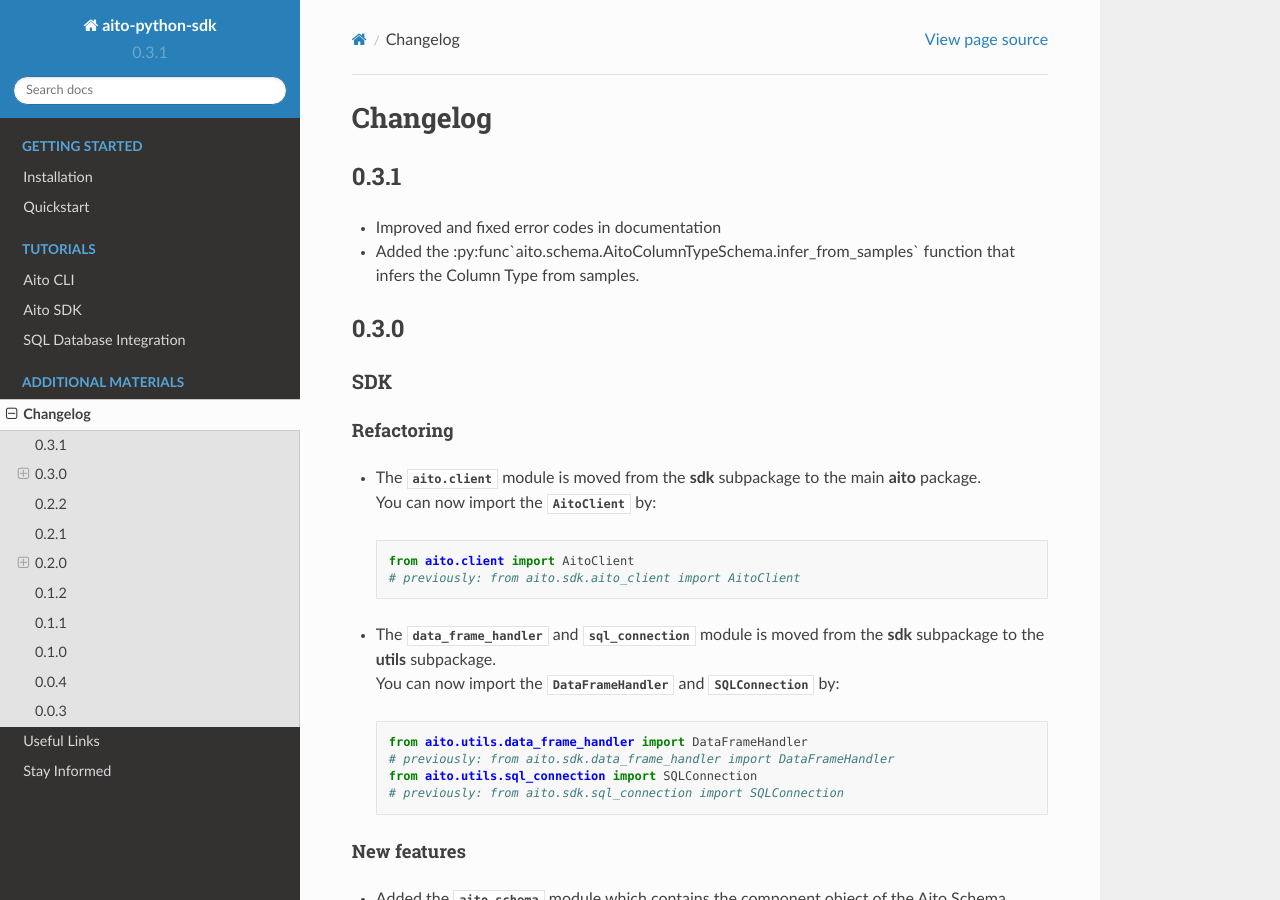
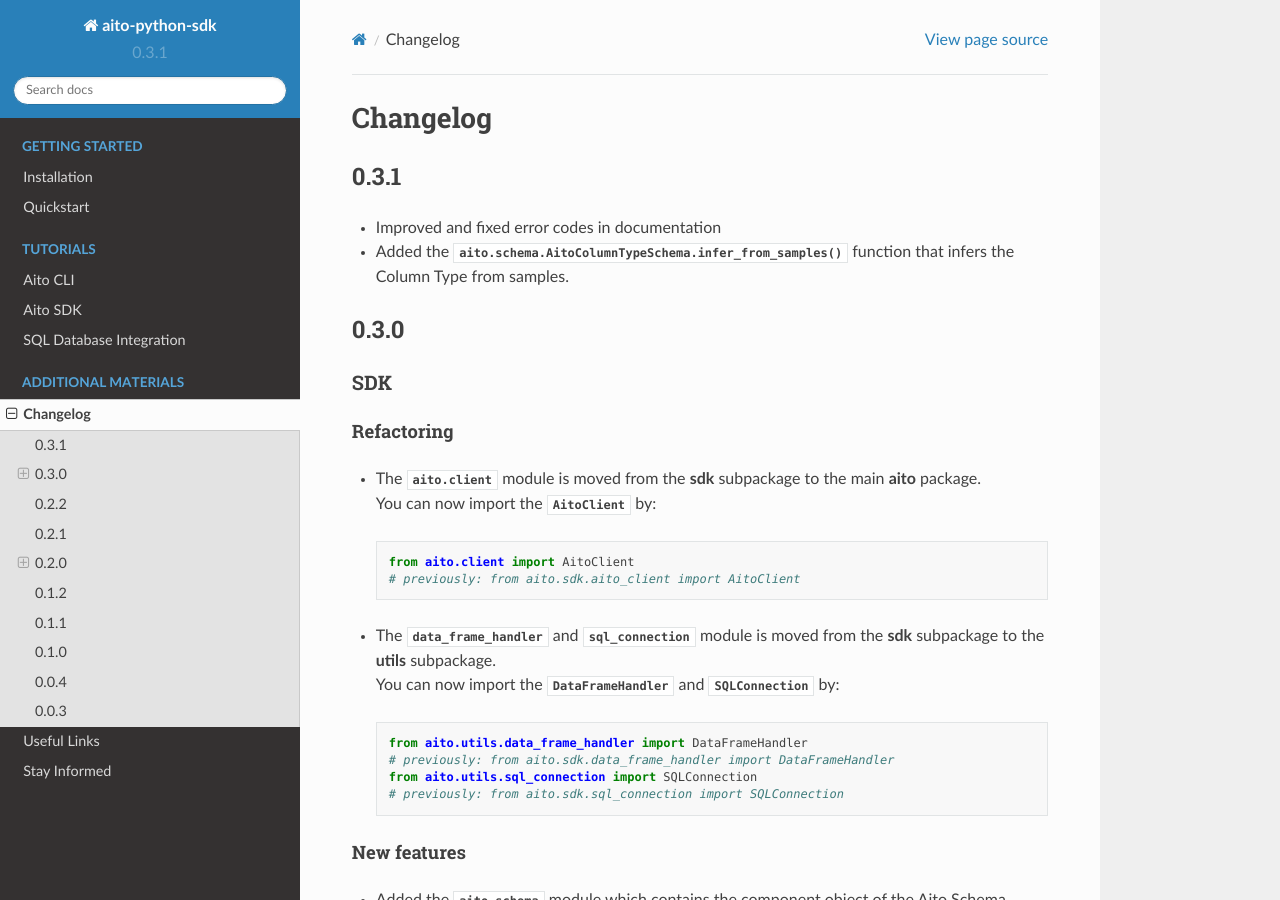
Before and after one commit to AitoDotAI/aito-python-tools, a Sphinx documentation site: the page built from docs/source/changelog.rst, in a window 1280 px wide and 900 px high. Built offline with Sphinx 7.4.7 and the Read the Docs theme 2.0.0, drawn with Linux system fonts in a browser that asks for light colours.

Commit message:
fix typo

```diff
--- a/docs/source/changelog.rst
+++ b/docs/source/changelog.rst
@@ -5,7 +5,7 @@ Changelog
 -----
 
 - Improved and fixed error codes in documentation
-- Added the :py:func`aito.schema.AitoColumnTypeSchema.infer_from_samples` function that infers the Column Type from samples.
+- Added the :py:func:`aito.schema.AitoColumnTypeSchema.infer_from_samples` function that infers the Column Type from samples.
 
 0.3.0
 -----
```
